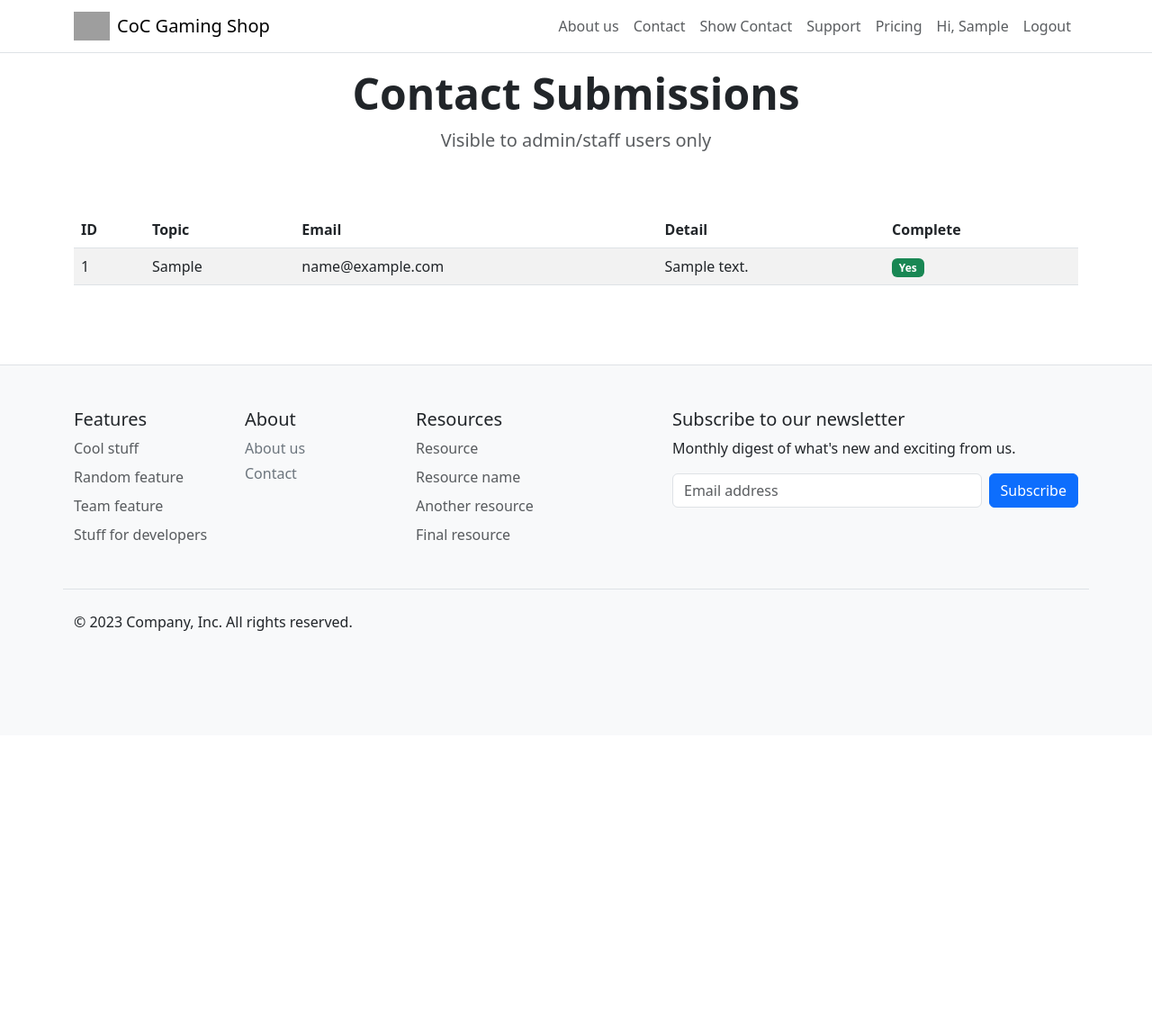
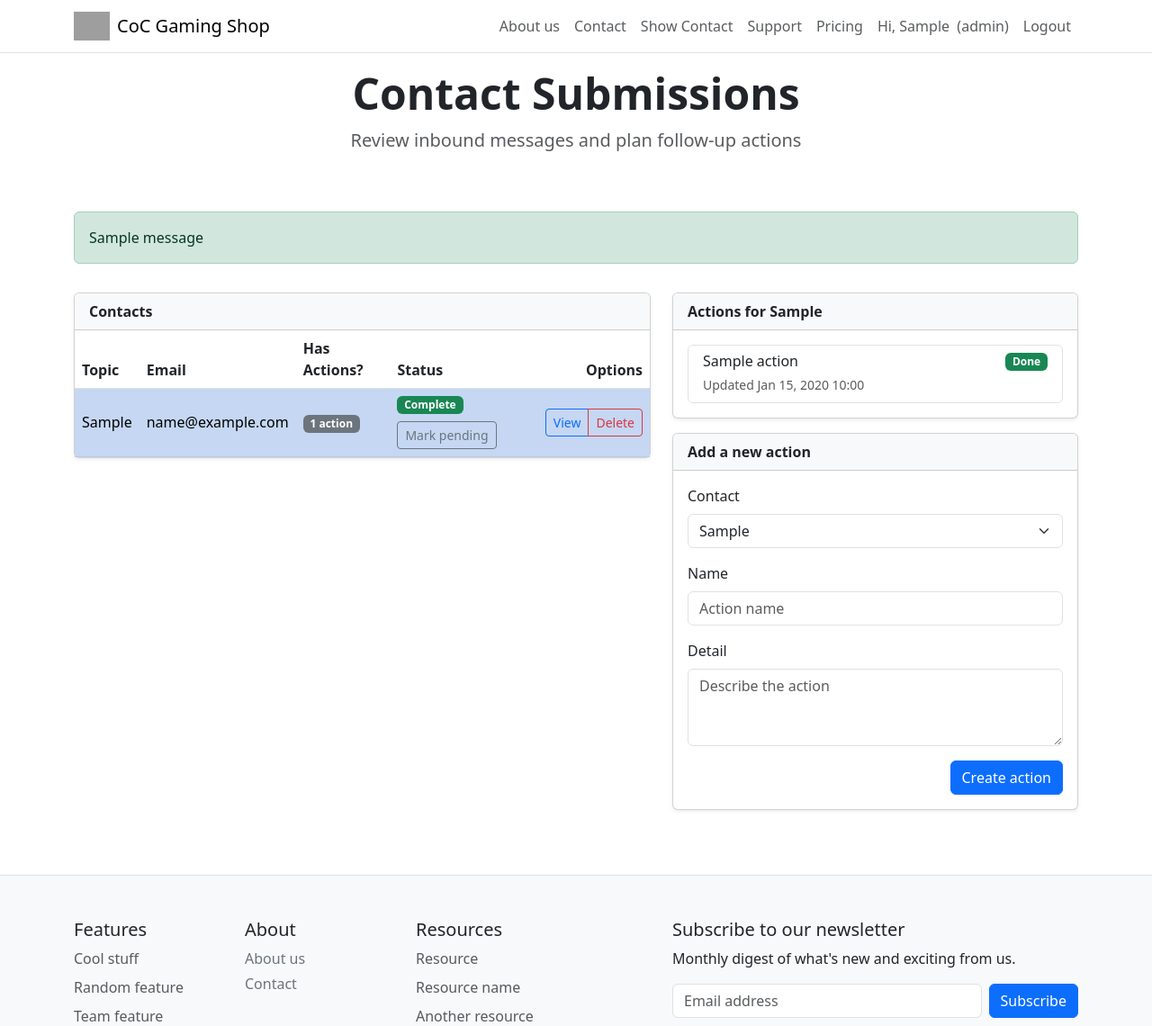
Before and after one commit to Likesloth/djangoShop, a Django app: page /showcontacts/ in a window 1280 px wide. Shown: the top 1140 px of the page at 90% size. Before the commit the page ends 701 px from the top, so only its background shows below. Run offline with Django 5.2, Linux system fonts and the light colour scheme; a user stored in the database is signed in; tables that the repository leaves empty hold one stand-in row (values such as "Sample post"); one stand-in notice (Sample message) is shown; grey boxes are pictures that could not be loaded.

Commit message:
Add CRUD + decorators

```diff
--- /dev/null
+++ b/mywebsite/myapp/forms.py
@@ -0,0 +1,26 @@
+from django import forms
+
+from .models import Action
+
+
+class ActionCreateForm(forms.ModelForm):
+    class Meta:
+        model = Action
+        fields = ['contact', 'name', 'detail']
+        widgets = {
+            'contact': forms.Select(attrs={'class': 'form-select'}),
+            'name': forms.TextInput(attrs={'class': 'form-control', 'placeholder': 'Action name'}),
+            'detail': forms.Textarea(attrs={'class': 'form-control', 'rows': 3, 'placeholder': 'Describe the action'}),
+        }
+
+
+class ActionUpdateForm(forms.ModelForm):
+    class Meta:
+        model = Action
+        fields = ['contact', 'name', 'detail', 'complete']
+        widgets = {
+            'contact': forms.Select(attrs={'class': 'form-select'}),
+            'name': forms.TextInput(attrs={'class': 'form-control'}),
+            'detail': forms.Textarea(attrs={'class': 'form-control', 'rows': 3}),
+            'complete': forms.CheckboxInput(attrs={'class': 'form-check-input'}),
+        }
--- a/mywebsite/myapp/templates/myapp/base.html
+++ b/mywebsite/myapp/templates/myapp/base.html
@@ -42,8 +42,13 @@
             </li>
             {% if request.user.is_authenticated %}
             <li class="nav-item d-flex align-items-center">
-              <a class="nav-link text-muted" href="{% url 'profile' %}">
+              <a class="nav-link text-muted d-flex align-items-center" href="{% url 'profile' %}">
                 Hi, {% if request.user.first_name %}{{ request.user.first_name }}{% else %}{{ request.user.username }}{% endif %}
+                {% with t=request.user.profile.usertype|default:"" %}
+                  {% if t %}
+                    &nbsp;({{ t }})
+                  {% endif %}
+                {% endwith %}
               </a>
             </li>
             <li class="nav-item">
--- a/mywebsite/myapp/templates/myapp/showcontact.html
+++ b/mywebsite/myapp/templates/myapp/showcontact.html
@@ -1,45 +1,142 @@
-{% extends 'myapp/base.html' %}
+{% extends "myapp/base.html" %}
 
 {% block myheader %}
   <h1 class="display-5 fw-bold">Contact Submissions</h1>
-  <p class="lead text-muted">Visible to admin/staff users only</p>
+  <p class="lead text-muted">Review inbound messages and plan follow-up actions</p>
 {% endblock %}
 
 {% block content %}
 <div class="container py-4">
+  {% if messages %}
+    <div class="row mb-3">
+      <div class="col">
+        {% for message in messages %}
+          <div class="alert alert-{{ message.tags|default:'info' }}" role="alert">
+            {{ message }}
+          </div>
+        {% endfor %}
+      </div>
+    </div>
+  {% endif %}
+  <div class="row g-4">
+    <div class="col-lg-7">
+      <div class="card shadow-sm">
+        <div class="card-header bg-light fw-semibold">Contacts</div>
+        <div class="card-body p-0">
           <div class="table-responsive">
-    <table class="table table-striped align-middle">
+            <table class="table table-striped align-middle mb-0">
               <thead>
                 <tr>
-          <th scope="col">ID</th>
                   <th scope="col">Topic</th>
                   <th scope="col">Email</th>
-          <th scope="col">Detail</th>
-          <th scope="col">Complete</th>
+                  <th scope="col">Has Actions?</th>
+                  <th scope="col">Status</th>
+                  <th scope="col" class="text-end">Options</th>
                 </tr>
               </thead>
               <tbody>
-        {% for c in contact %}
-        <tr>
-          <td>{{ c.id }}</td>
+                {% for c in contacts %}
+                {% with c.actions.count as action_total %}
+                <tr class="{% if selected_contact and c.id == selected_contact.id %}table-primary{% endif %}">
                   <td>{{ c.topic }}</td>
                   <td>{{ c.email }}</td>
-          <td>{{ c.detail }}</td>
                   <td>
-            {% if c.complete %}
-              <span class="badge bg-success">Yes</span>
+                    {% if action_total %}
+                      <span class="badge bg-secondary">{{ action_total }} action{{ action_total|pluralize }}</span>
                     {% else %}
-              <span class="badge bg-secondary">No</span>
+                      <span class="text-muted">None</span>
                     {% endif %}
                   </td>
+                  <td>
+                    <div class="d-flex align-items-center gap-2 flex-wrap">
+                      <span class="badge {% if c.complete %}bg-success{% else %}bg-warning text-dark{% endif %}">
+                        {% if c.complete %}Complete{% else %}Pending{% endif %}
+                      </span>
+                      <form method="post" action="{% url 'contact-toggle-complete' c.id %}" class="d-inline">
+                        {% csrf_token %}
+                        {% if c.complete %}
+                          <input type="hidden" name="complete" value="false">
+                          <button type="submit" class="btn btn-sm btn-outline-secondary">Mark pending</button>
+                        {% else %}
+                          <input type="hidden" name="complete" value="true">
+                          <button type="submit" class="btn btn-sm btn-outline-success">Mark complete</button>
+                        {% endif %}
+                      </form>
+                    </div>
+                  </td>
+                  <td class="text-end">
+                    <div class="btn-group btn-group-sm" role="group">
+                      <a class="btn btn-outline-primary" href="{% url 'showcontact-page' %}?contact={{ c.id }}">View</a>
+                      <a class="btn btn-outline-danger" href="{% url 'contact-delete' c.id %}">Delete</a>
+                    </div>
+                  </td>
                 </tr>
+                {% endwith %}
                 {% empty %}
                 <tr>
-          <td colspan="5" class="text-center text-muted">No contact records found.</td>
+                  <td colspan="5" class="text-center text-muted py-4">No contact records found.</td>
                 </tr>
                 {% endfor %}
               </tbody>
             </table>
           </div>
         </div>
+      </div>
+    </div>
+    <div class="col-lg-5">
+      <div class="card shadow-sm mb-3">
+        <div class="card-header bg-light fw-semibold">Actions for {% if selected_contact %}{{ selected_contact.topic }}{% else %}selected contact{% endif %}</div>
+        <div class="card-body">
+          {% if selected_contact %}
+            {% if actions %}
+              <div class="list-group">
+                {% for action in actions %}
+                  <a class="list-group-item list-group-item-action d-flex justify-content-between align-items-start" href="{% url 'action-detail' action.id %}">
+                    <div>
+                      <h6 class="mb-1">{{ action.name }}</h6>
+                      <small class="text-muted">Updated {{ action.updated_at|date:'M d, Y H:i' }}</small>
+                    </div>
+                    {% if action.complete %}
+                      <span class="badge bg-success">Done</span>
+                    {% else %}
+                      <span class="badge bg-warning text-dark">Pending</span>
+                    {% endif %}
+                  </a>
+                {% endfor %}
+              </div>
+            {% else %}
+              <p class="text-muted mb-0">No actions yet. Create the first one below.</p>
+            {% endif %}
+          {% else %}
+            <p class="text-muted mb-0">Select a contact to view their actions.</p>
+          {% endif %}
+        </div>
+      </div>
+      <div class="card shadow-sm">
+        <div class="card-header bg-light fw-semibold">Add a new action</div>
+        <div class="card-body">
+          {% if selected_contact %}
+            <form method="post" action="{% url 'action-create' %}">
+              {% csrf_token %}
+              {% for field in create_form %}
+                <div class="mb-3">
+                  <label class="form-label" for="{{ field.id_for_label }}">{{ field.label }}</label>
+                  {{ field }}
+                  {% for error in field.errors %}
+                    <div class="text-danger small">{{ error }}</div>
+                  {% endfor %}
+                </div>
+              {% endfor %}
+              <div class="d-flex justify-content-end">
+                <button type="submit" class="btn btn-primary">Create action</button>
+              </div>
+            </form>
+          {% else %}
+            <p class="text-muted mb-0">Add or select a contact before creating an action.</p>
+          {% endif %}
+        </div>
+      </div>
+    </div>
+  </div>
+</div>
 {% endblock %}
--- a/mywebsite/myapp/url.py
+++ b/mywebsite/myapp/url.py
@@ -8,6 +8,12 @@ urlpatterns = [
     path('about/', aboutus, name="about-page"),
     path('contact/', contact, name="contact-page"),
     path('showcontacts/', showContact, name="showcontact-page"),
+    path('actions/create/', action_create, name="action-create"),
+    path('actions/<int:action_id>/', actionPage, name="action-detail"),
+    path('actions/<int:action_id>/edit/', action_update, name="action-update"),
+    path('actions/<int:action_id>/delete/', action_delete, name="action-delete"),
+    path('contacts/<int:contact_id>/toggle-complete/', contact_toggle_complete, name="contact-toggle-complete"),
+    path('contacts/<int:contact_id>/delete/', delete_contact, name="contact-delete"),
     # Use function-based login view and redirect by route name
     path('login/', userLogin, name="login"),
     path('logout/', userLogout, name="logout"),
--- a/mywebsite/myapp/views.py
+++ b/mywebsite/myapp/views.py
@@ -1,10 +1,14 @@
-from django.shortcuts import render, redirect
-from django.http import HttpResponse
-from .models import Product, ContactList, Profile
+from django.contrib import messages
 from django.contrib.auth import authenticate, login, logout
 from django.contrib.auth.decorators import login_required, user_passes_test
 from django.contrib.auth.models import User
+from django.http import HttpResponse
+from django.shortcuts import get_object_or_404, redirect, render
 from django.urls import reverse
+
+from .forms import ActionCreateForm, ActionUpdateForm
+from .models import Action, ContactList, Product, Profile
+
 
 # Create your views here.
 
@@ -16,6 +20,8 @@ def home(request):
 
 def aboutus(request):
     return render(request, "myapp/aboutus.html")
+
+
 def contact(request):
     context = {}  # message to notify
 
@@ -37,6 +43,7 @@ def contact(request):
 
     return render(request, 'myapp/contact.html', context)
 
+
 def userLogin(request):
     context = {}
 
@@ -57,10 +64,11 @@ def userLogin(request):
                 return redirect('home-page')
             else:
                 context['message'] = "Username or password is incorrect."
-        except:
+        except Exception:
             context['message'] = "An error occurred during login."
 
     return render(request, 'myapp/login.html', context)
+
 
 def home2(request):
     return HttpResponse("<h1>Hello world 2<h1>")
@@ -70,9 +78,121 @@ def home2(request):
 @login_required(login_url='login')
 @user_passes_test(lambda u: u.is_staff or u.is_superuser, login_url='login')
 def showContact(request):
-    allcontact = ContactList.objects.all().order_by('-id')
-    context = {'contact': allcontact}
+    contacts = ContactList.objects.all().order_by('-id').prefetch_related('actions')
+    selected_contact = None
+
+    contact_id = request.GET.get('contact')
+    if contact_id:
+        selected_contact = get_object_or_404(ContactList, id=contact_id)
+    else:
+        selected_contact = contacts.first()
+
+    if selected_contact:
+        actions = selected_contact.actions.all().order_by('-created_at')
+        create_form_initial = {'contact': selected_contact.id}
+    else:
+        actions = Action.objects.none()
+        create_form_initial = None
+
+    create_form = ActionCreateForm(initial=create_form_initial)
+
+    context = {
+        'contacts': contacts,
+        'selected_contact': selected_contact,
+        'actions': actions,
+        'create_form': create_form,
+    }
     return render(request, 'myapp/showcontact.html', context)
+
+
+@login_required(login_url='login')
+@user_passes_test(lambda u: u.is_staff or u.is_superuser, login_url='login')
+def action_create(request):
+    if request.method == 'POST':
+        form = ActionCreateForm(request.POST)
+        if form.is_valid():
+            action = form.save()
+            messages.success(request, 'Action created successfully.')
+            return redirect('action-detail', action_id=action.id)
+    else:
+        initial = {}
+        contact_id = request.GET.get('contact')
+        if contact_id:
+            contact = ContactList.objects.filter(id=contact_id).first()
+            if contact:
+                initial['contact'] = contact
+        form = ActionCreateForm(initial=initial)
+
+    return render(request, 'myapp/action_form.html', {'form': form, 'title': 'Create Action'})
+
+
+@login_required(login_url='login')
+@user_passes_test(lambda u: u.is_staff or u.is_superuser, login_url='login')
+def actionPage(request, action_id):
+    action = get_object_or_404(Action.objects.select_related('contact'), id=action_id)
+    return render(request, 'myapp/action.html', {'action': action})
+
+
+@login_required(login_url='login')
+@user_passes_test(lambda u: u.is_staff or u.is_superuser, login_url='login')
+def action_update(request, action_id):
+    action = get_object_or_404(Action, id=action_id)
+
+    if request.method == 'POST':
+        form = ActionUpdateForm(request.POST, instance=action)
+        if form.is_valid():
+            form.save()
+            messages.success(request, 'Action updated successfully.')
+            return redirect('action-detail', action_id=action.id)
+    else:
+        form = ActionUpdateForm(instance=action)
+
+    return render(request, 'myapp/action_form.html', {'form': form, 'title': 'Update Action', 'action': action})
+
+
+@login_required(login_url='login')
+@user_passes_test(lambda u: u.is_staff or u.is_superuser, login_url='login')
+def action_delete(request, action_id):
+    action = get_object_or_404(Action, id=action_id)
+    redirect_contact = action.contact_id
+
+    if request.method == 'POST':
+        action.delete()
+        messages.success(request, 'Action deleted successfully.')
+        if redirect_contact:
+            target = f"{reverse('showcontact-page')}?contact={redirect_contact}"
+            return redirect(target)
+        return redirect('showcontact-page')
+
+    return render(request, 'myapp/action_confirm_delete.html', {'action': action})
+
+
+@login_required(login_url='login')
+@user_passes_test(lambda u: u.is_staff or u.is_superuser, login_url='login')
+def contact_toggle_complete(request, contact_id):
+    contact = get_object_or_404(ContactList, id=contact_id)
+
+    if request.method == "POST":
+        complete_value = (request.POST.get('complete') or '').strip().lower()
+        contact.complete = complete_value in ('1', 'true', 'yes', 'on')
+        contact.save(update_fields=['complete'])
+        status_label = 'marked complete' if contact.complete else 'marked pending'
+        messages.success(request, f'Contact {status_label}.')
+    return redirect(f"{reverse('showcontact-page')}?contact={contact.id}")
+
+
+
+@login_required(login_url='login')
+@user_passes_test(lambda u: u.is_staff or u.is_superuser, login_url='login')
+def delete_contact(request, contact_id):
+    contact = get_object_or_404(ContactList, id=contact_id)
+
+    if request.method == 'POST':
+        contact.delete()
+        messages.success(request, 'Contact deleted successfully.')
+        return redirect('showcontact-page')
+
+    return render(request, 'myapp/contact_confirm_delete.html', {'contact': contact})
 
 
 def userRegist(request):
```
Also changed, not shown: mywebsite/myapp/admin.py (+26 -4 lines), mywebsite/myapp/models.py (+14 -0 lines), mywebsite/myapp/templates/myapp/action.html (added, +44 -0 lines), mywebsite/myapp/templates/myapp/action_confirm_delete.html (added, +27 -0 lines), mywebsite/myapp/templates/myapp/action_form.html (added, +42 -0 lines), mywebsite/myapp/templates/myapp/contact_confirm_delete.html (added, +27 -0 lines), mywebsite/myapp/migrations/0005_action.py (added). Lines whose indentation alone changed are shown as unchanged.
